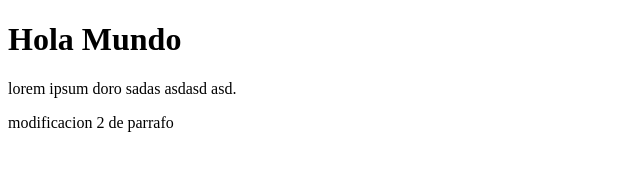
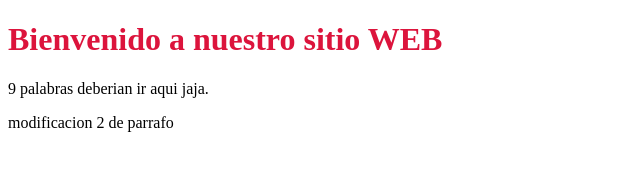
Before and after one commit to KaliEdwin/Practica1expRepositorios, a plain HTML site: page index.html in a window 1280 px wide. Shown: the whole page, without its empty margins (0-640 px from the left). Drawn offline with Linux system fonts and the light colour scheme.

Commit message:
initial-primer commit

```diff
--- /dev/null
+++ b/CSS/styles.css
@@ -0,0 +1,3 @@
+h1{
+    color: crimson;
+}
--- a/index.html
+++ b/index.html
@@ -3,12 +3,14 @@
 <head>
     <meta charset="UTF-8">
     <meta name="viewport" content="width=device-width, initial-scale=1.0">
-    <title>Ejemplo de proyecto HTML</title>
+    <title>Ejemplo de Sitio Web/ proyecto HTML</title>
+    <link rel="stylesheet" href="./CSS/styles.css">
 </head>
 <body>
-        <h1>Hola Mundo   </h1>
-         <p>lorem ipsum doro sadas asdasd asd.</p>
+        <h1>Bienvenido a nuestro sitio WEB   </h1>
+         <p>9 palabras deberian ir aqui jaja.</p>
          <p> modificacion 2 de parrafo</p>
+         <script src="./js/main.js"> </script>
 
 </body>
 </html>
```
Also changed, not shown: js/main.js (added).
